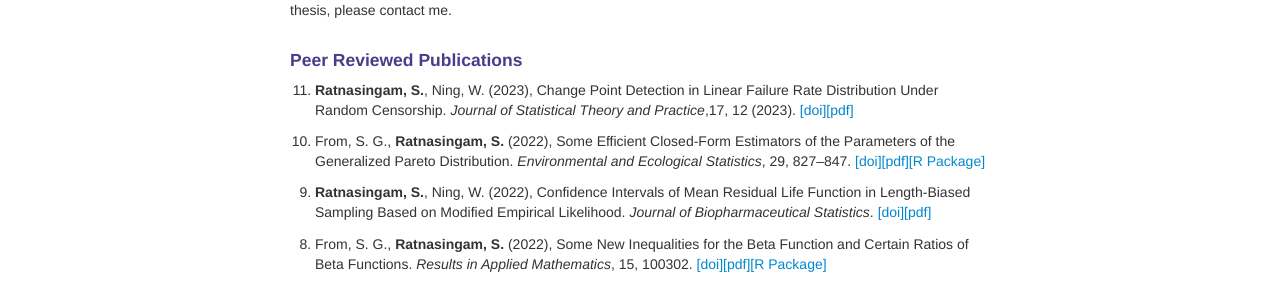
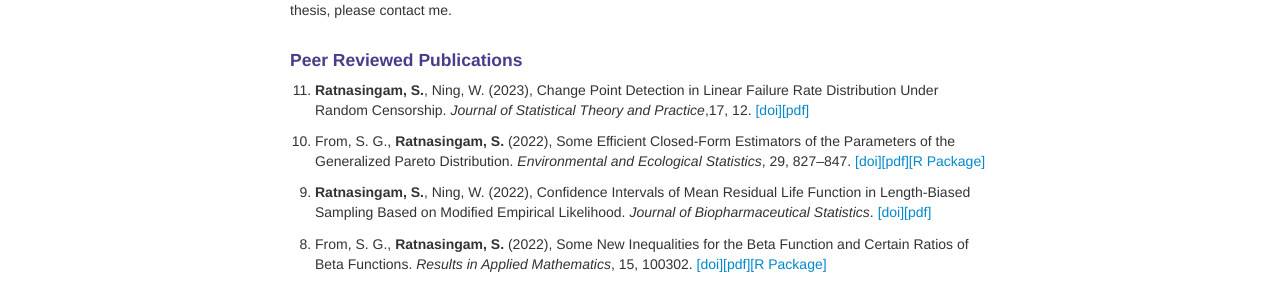
Before and after one commit to suthakaranr/suthakaranr.github.io, a Jekyll site: the page built from pages/Research.md, in a window 1280 px wide. Shown: the part 322-609 px from the top of the page. Built offline with Jekyll 4.4.1, drawn with Linux system fonts in a browser that asks for light colours.

Commit message:
Update Research.md

```diff
--- a/pages/Research.md
+++ b/pages/Research.md
@@ -26,7 +26,7 @@ I am happy to work with undergraduate and graduate students. If you are interest
 
 <ol>
 
-   <li value="11"> <b>Ratnasingam, S.</b>, Ning, W. (2023), Change Point Detection in Linear Failure Rate Distribution Under Random Censorship. <i>Journal of Statistical Theory and Practice</i>,17, 12 (2023). <a style="text-decoration:none" href="https://doi.org/10.1007/s42519-022-00309-0" target="_blank" rel="noopener noreferrer">[doi]</a><a style="text-decoration:none" href="../assets/2023SWJSTP.pdf" target="_blank" rel="noopener noreferrer">[pdf]</a> </li> <br>
+   <li value="11"> <b>Ratnasingam, S.</b>, Ning, W. (2023), Change Point Detection in Linear Failure Rate Distribution Under Random Censorship. <i>Journal of Statistical Theory and Practice</i>,17, 12. <a style="text-decoration:none" href="https://doi.org/10.1007/s42519-022-00309-0" target="_blank" rel="noopener noreferrer">[doi]</a><a style="text-decoration:none" href="../assets/2023SWJSTP.pdf" target="_blank" rel="noopener noreferrer">[pdf]</a> </li> <br>
 
   <li value="10"> From, S. G.,  <b>Ratnasingam, S.</b> (2022), Some Efficient Closed-Form Estimators of the Parameters of the Generalized Pareto Distribution. <i>Environmental and Ecological Statistics</i>, 29, 827–847. <a style="text-decoration:none" href="https://doi.org/10.1007/s10651-022-00548-1" target="_blank" rel="noopener noreferrer">[doi]</a><a style="text-decoration:none" href="../assets/2022FSEES.pdf" target="_blank" rel="noopener noreferrer">[pdf]</a><a style="text-decoration:none" href="https://github.com/suthakaranr/EfficientClosedGPD" target="_blank" rel="noopener noreferrer">[R Package]</a> </li> <br>
 
```
